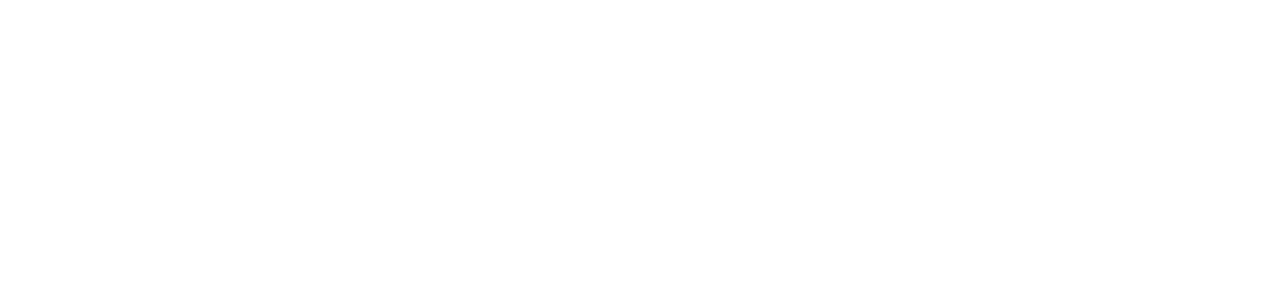
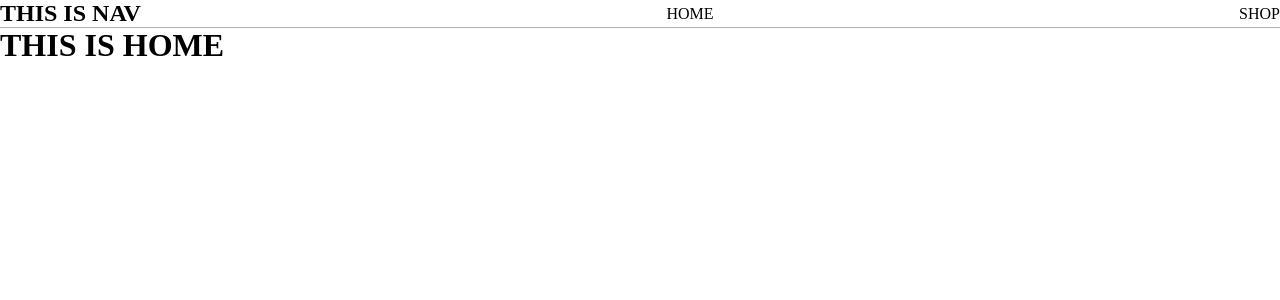
Before and after one commit to jerquad/odin-shopping, a React (Create React App) app: page / in a window 1280 px wide. Shown: the top 300 px of the page. Built offline with nearby package versions, Linux system fonts and the light colour scheme.

Commit message:
add file structure, routing, basic styling

```diff
--- a/package.json
+++ b/package.json
@@ -8,6 +8,7 @@
     "@testing-library/user-event": "^13.5.0",
     "react": "^18.2.0",
     "react-dom": "^18.2.0",
+    "react-router-dom": "^6.8.0",
     "react-scripts": "5.0.1",
     "web-vitals": "^2.1.4"
   },
--- a/src/App.js
+++ b/src/App.js
@@ -1,7 +1,19 @@
+import { BrowserRouter, Routes, Route } from 'react-router-dom';
+import Home from './components/Home';
+import Shop from './components/Shop';
+import Nav from './components/Nav';
+import './components/style/App.css';
+
 function App() {
   return (
     <div className="App">
-
+      <BrowserRouter>
+        <Nav />
+        <Routes>
+          <Route path='/' element={<Home />} />
+          <Route path='/Shop' element={<Shop />} />
+        </Routes>
+      </BrowserRouter>
     </div>
   );
 }
--- /dev/null
+++ b/src/components/Home.js
@@ -0,0 +1,9 @@
+import React from 'react';
+
+function Home() {
+    return (
+        <h1>THIS IS HOME</h1>
+    )
+}
+
+export default Home;
--- /dev/null
+++ b/src/components/Nav.js
@@ -0,0 +1,23 @@
+import React from 'react';
+import { Link } from 'react-router-dom';
+import './style/Nav.css';
+
+function Nav() {
+    return (
+        <nav id='site-nav'>
+            <ul>
+                <li>
+                    <h1>THIS IS NAV</h1>
+                </li>
+                <Link className='nav-link' to='/'>
+                    <li>HOME</li>
+                </Link>
+                <Link className='nav-link' to='/Shop'>
+                    <li>SHOP</li>
+                </Link>
+            </ul>
+        </nav>
+    )
+}
+
+export default Nav;
--- /dev/null
+++ b/src/components/Shop.js
@@ -0,0 +1,9 @@
+import React from 'react';
+
+function Shop() {
+    return (
+        <h1>THIS IS SHOP</h1>
+    )
+}
+
+export default Shop;
--- /dev/null
+++ b/src/components/style/App.css
@@ -0,0 +1,8 @@
+body {
+    margin: 0;
+    min-height: 100vh;
+}
+
+h1, h2, h3, h4, h5, h6 {
+    margin: 0;
+}
--- /dev/null
+++ b/src/components/style/Nav.css
@@ -0,0 +1,17 @@
+#site-nav {
+    outline: 1px solid aqua;
+}
+
+#site-nav ul {
+    list-style: none;
+    margin: 0;
+    padding: 0;
+    display: flex;
+    justify-content: space-between;
+    align-items: center;
+}
+
+.nav-link {
+    color: black;
+    text-decoration: none;
+}
```
Also changed, not shown: src/components/Cart.js (added), 1 other file (tests, documents, lock files or other folders).
